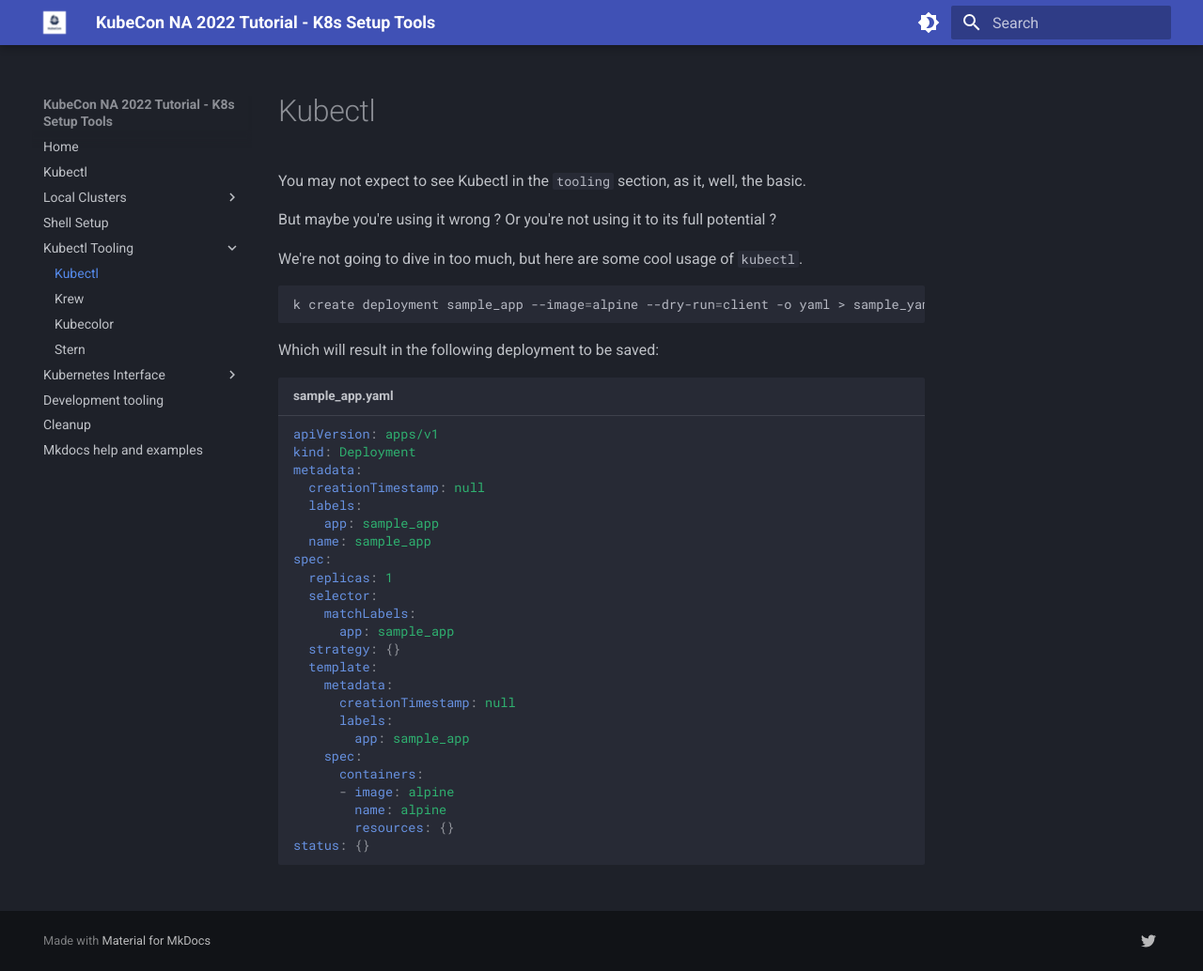
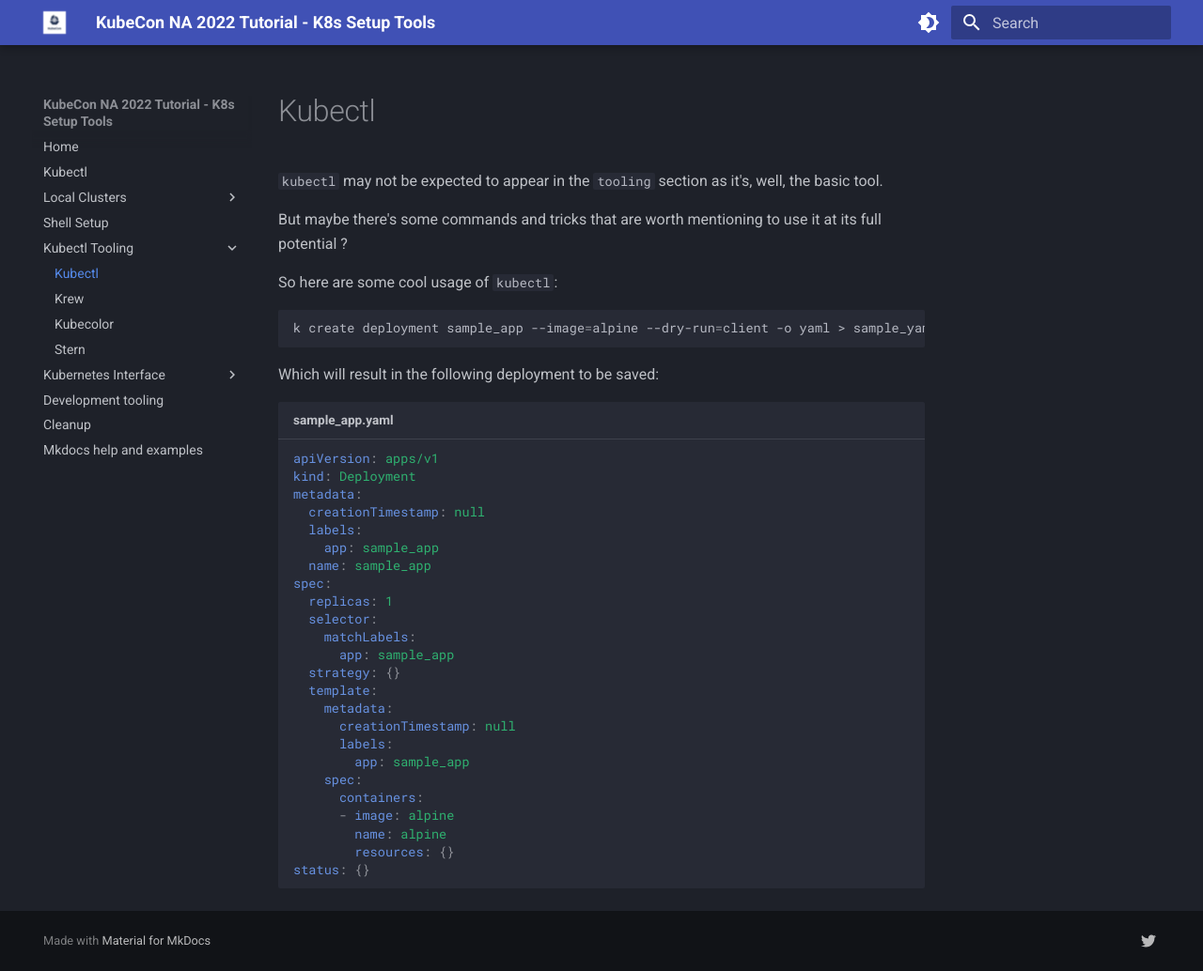
Before and after one commit to cloud-native-canada/k8s_setup_tools, an MkDocs documentation site: the page built from docs/kubectl_tooling/kubectl.md, in a window 1280 px wide and 1034 px high. Shown: the whole window at 94% size. Built offline with MkDocs 1.6.1 and Material for MkDocs 9.7.7, drawn with Linux system fonts in a browser that asks for light colours.

Commit message:
removed We in kubectl tooling

````diff
--- a/docs/kubectl_tooling/kubectl.md
+++ b/docs/kubectl_tooling/kubectl.md
@@ -1,10 +1,10 @@
 # Kubectl
 
-You may not expect to see Kubectl in the `tooling` section, as it, well, the basic.
+`kubectl` may not be expected to appear in the `tooling` section as it's, well, the basic tool.
 
-But maybe you're using it wrong ? Or you're not using it to its full potential ?
+But maybe there's some commands and tricks that are worth mentioning to use it at its full potential ?
 
-We're not going to dive in too much, but here are some cool usage of `kubectl`.
+So here are some cool usage of `kubectl`:
 
 ```bash
 k create deployment sample_app --image=alpine --dry-run=client -o yaml > sample_yaml.yaml
````
